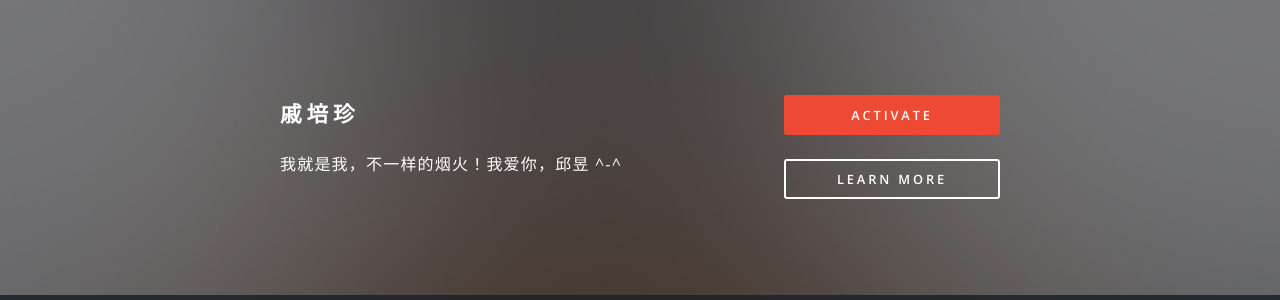
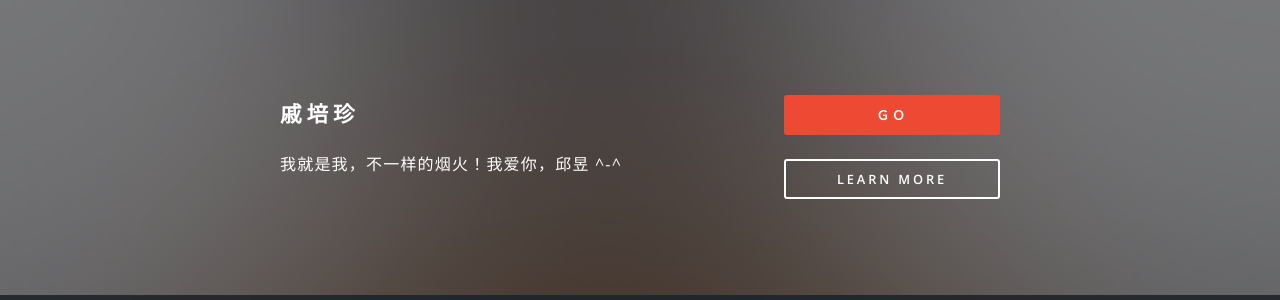
Before and after one commit to qiqxiaouqi/qiqxiaouqi.github.io, a Jekyll site: the page built from index.html, in a window 1280 px wide and 900 px high, scrolled down 3318 px. Shown: the part 326-626 px from the top of the window. Built offline with Jekyll 4.4.1, drawn with Linux system fonts in a browser that asks for light colours.

Commit message:
Update index.html

```diff
--- a/index.html
+++ b/index.html
@@ -100,7 +100,7 @@
 								<p>我就是我，不一样的烟火！我爱你，邱昱 ^-^</p>
 							</header>
 							<ul class="actions vertical">
-								<li><a href="http://blog.qipeizhen.top" class="button fit special">Activate</a></li>
+								<li><a href="http://blog.qipeizhen.top" class="button fit special">ＧＯ</a></li>
 								<li><a href="#" class="button fit">Learn More</a></li>
 							</ul>
 						</div>
```
